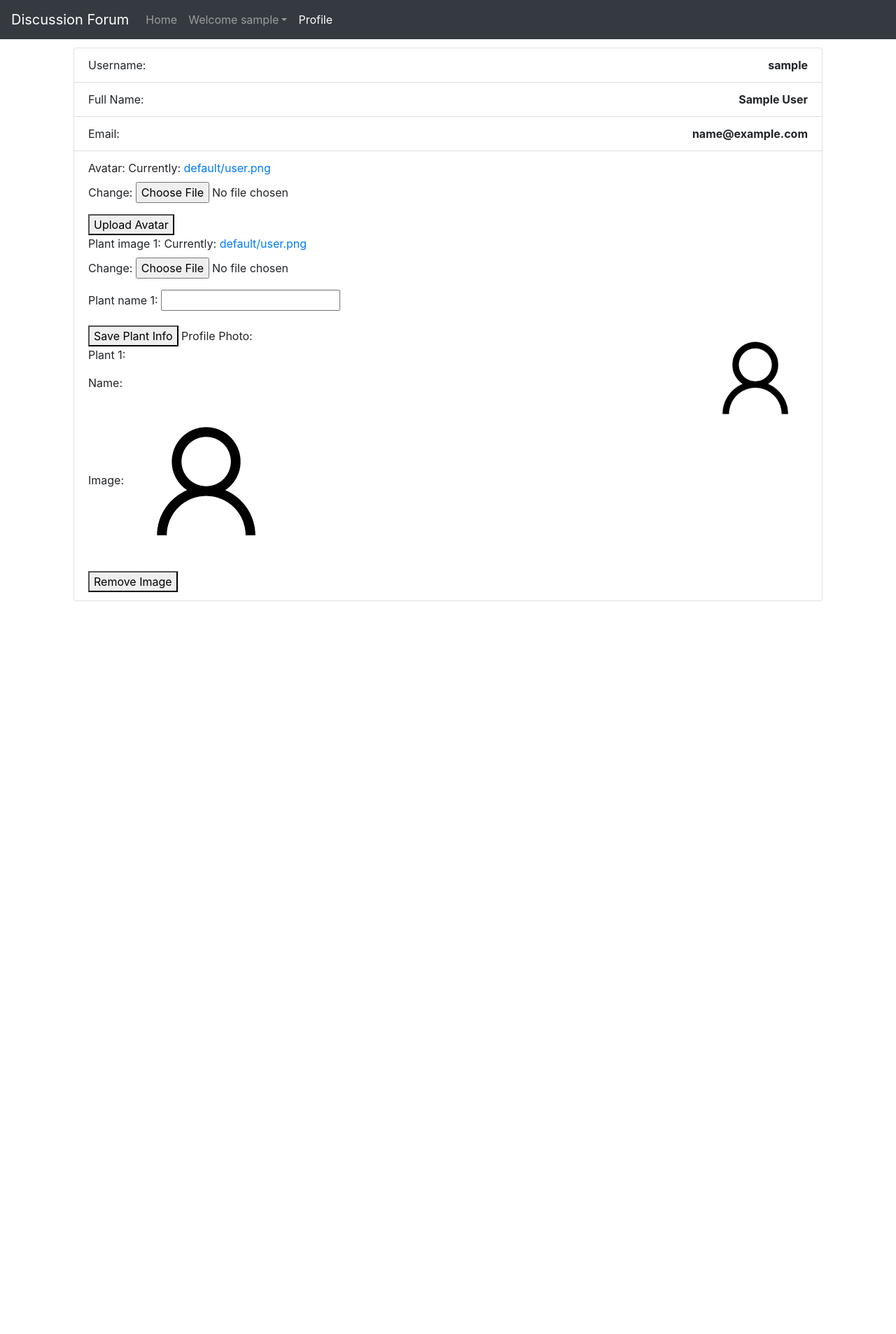
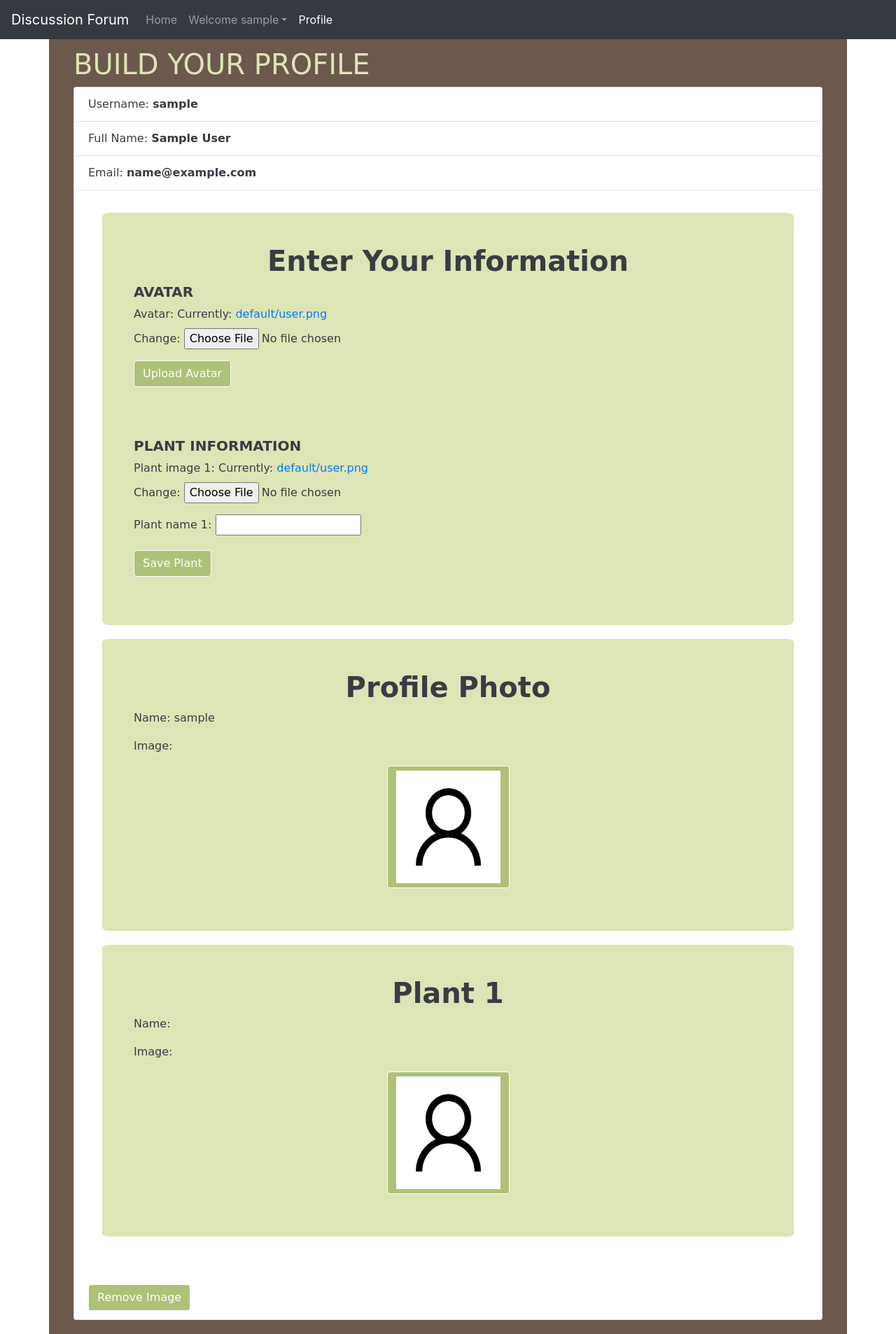
Before and after one commit to ao994/plant-pals, a Django app: page /myprofile/ in a window 1280 px wide. Shown: the whole page at 70% size. Before the commit the page ends 859 px from the top, so only its background shows below. Run offline with Django 3.2, Linux system fonts and the light colour scheme; the visitor is signed in with stand-in values (Sample User, id 1); data comes from the database, SQL or seed files in the repository; some libraries are stand-ins or nearby versions.

Commit message:
Profile page commit

```diff
--- a/plant-pals/profile_of_user/templates/profile.html
+++ b/plant-pals/profile_of_user/templates/profile.html
@@ -5,9 +5,21 @@
 
 {% block css %}
     {# Add your CSS links or styles here if needed #}
+
+ <style>
+    .container{
+        background-color: #F2D79C;
+    }
+
+
+
+ </style>
+
+
 {% endblock %}
 {% block body %}
 <br>
+
 
 <!-- display all messages; this is from the django.contrib library. For how to use (add a message),
    see views.py. There are some exampels in there that use it. More info can also be found here:
@@ -21,51 +33,135 @@
         </button>
     </div>
 {% endfor %}
+<style>
 
+    .container{
+        background-color: #6C584C;
+        color: #383c44;
+    }
+
+    .btn-success{
+        background-color: #ADC178;
+        border-color: white;
+    }
+
+
+ </style>
 <div class="container">
     <div class="row">
         <div class="col-lg-12 col-lg-offset-0">
             <div class="row pad">
                 <div class="col-lg-12">
                     <div class="panel panel-primary">
+                        <style>
+                           .card-body{
+                                font-family:  "Bradley Hand ITC", cursive;
+                           }
+                           h3{
+                            font-family:  "pristina", cursive;
+                            font-size: 250% ;
+                           }
+
+
+                            .the_info
+                            {
+                                background-color: #DDE5B6;
+                                border: 15px solid #DDE5B6;
+                                border-radius: 1%;
+                                padding: 30px;
+                                margin: 20px;
+                            }
+
+
+                        </style>
                         <div class="card-body">
+                            <h3 style="color:#DDE5B6;">BUILD YOUR PROFILE</h3>
                             <ul class="list-group">
                                 <li class="list-group-item">
-                                    Username: <strong class="float-right">{{ request.user }}</strong>
+                                    Username: <strong>{{ request.user }}</strong>
                                 </li>
                                 <li class="list-group-item">
-                                    Full Name: <strong class="float-right">{{ request.user.get_full_name }}</strong>
+                                    Full Name: <strong>{{ request.user.get_full_name }}</strong>
                                 </li>
                                 <li class="list-group-item">
-                                    Email: <strong class="float-right">{{ request.user.email }}</strong>
+                                    Email: <strong>{{ request.user.email }}</strong>
                                 </li>
                                 <li class="list-group-item">
                                     <form action="/myprofile/" enctype="multipart/form-data" method="POST">
+
                                         {% csrf_token %}
+                                        <div class="the_info">
+                                            <h3 style="text-align: center;"><b>Enter Your Information</b></h3>
+                                        <!-- for avatar form -->
+                                        <h5 ><b>AVATAR</b></h5>
+                                        {{ avatar_form.as_p }}
+                                        <button type="submit" class="btn btn-success"  name="avatar_submit">Upload Avatar</button>
+                                        <br></br>
+                                        <br></br>
+                                        <!-- for plant form -->
+                                        <h5><b>PLANT INFORMATION</b></h5>
+                                        {{ plant_form.as_p }}
+                                        <button type="submit" class="btn btn-success" name="plant_submit">Save Plant</button>
+                                         <br></br>
+                                        </div>
 
-                                        <!-- for avatar form -->
-                                        {{ avatar_form.as_p }}
-                                        <button type="submit" name="avatar_submit">Upload Avatar</button>
 
-                                        <!-- for plat form -->
-                                        {{ plant_form.as_p }}
-                                        <button type="submit" name="plant_submit">Save Plant Info</button>
+                                         <style>
+                                            .prof-photo{
+                                              background-color: #DDE5B6;
+                                              border: 15px solid #DDE5B6;
+                                              border-radius: 1%;
+                                              padding: 30px;
+                                              margin: 20px;
+                                            }
+                                            .center-this {
+                                             display: flex;
+                                             justify-content: center;
+                                            }
+                                        </style>
+                                        <!-- for avatar image display -->
 
-                                        <!-- for avatar image display -->
-                                        Profile Photo: <strong class="float-right"> <img
-                                            src="{{ request.user.profile.avatar.url }}" class="rounded-circle" alt=""
-                                            width="150px" height="150px"></strong>
+                                    <div class="prof-photo">
+                                        <h3  style="text-align: center;" ><b>Profile Photo</b></h3>
+                                            <p>Name: {{ request.user }}</p>
+                                            <p>Image:<strong class="float-right"> <div class = "center-this"><img
+                                            src="{{ request.user.profile.avatar.url }}" class="btn btn-success" alt=""
+                                            width="175px" height="175px"></div></strong></p>
+
+                                    </div>
 
 
                                         <!-- for plant image display -->
+                                        <style>
+
+                                            .plant{
+                                              background-color: #DDE5B6;
+                                              border: 15px solid #DDE5B6;
+                                              border-radius: 1%;
+                                              padding: 30px;
+                                              margin: 20px;
+
+                                            }
+
+
+                                            .center-it {
+                                             display: flex;
+                                             justify-content: center;
+                                            }
+
+                                        </style>
                                         {% if request.user.profile.plant_image_1 %}
                                             <div class="plant-info">
-                                                <p>Plant 1:</p>
-                                                <p>Name: {{ request.user.profile.plant_name_1 }}</p>
-                                                <p>Image: <img src="{{ request.user.profile.plant_image_1.url }}" alt="Plant Image"></p>
+                                                <div class="plant">
+                                                <h3  style="text-align: center;"><b>Plant 1</b></h3>
+                                                <p>Name: {{ request.user.profile.plant_name_1}}</p>
+                                                <p>Image: <div class="center-it"><strong class="float-right"><img src="{{ request.user.profile.plant_image_1.url }}" alt="Plant Image" class="btn btn-success" alt=""
+                                                    width="175px" height="175px"></div></p></strong>
 
+                                                </div>
+                                                <br></br>
                                                 <!-- remove button for Plant Image 1 -->
-                                                <button type="submit" name="remove_plant_image_1">Remove Image</button>
+                                                <button type="submit" class="btn btn-success" name="remove_plant_image_1">Remove Image</button>
                                             </div>
                                         {% endif %}
 
```
